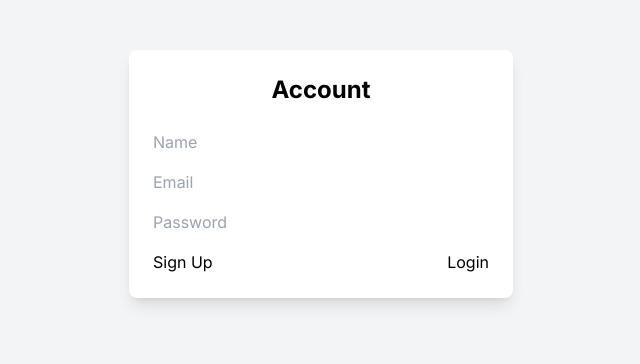
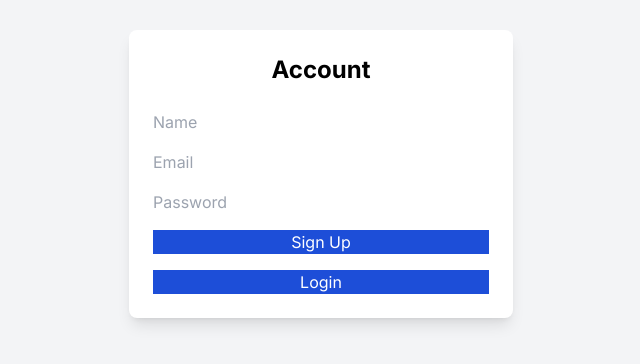
Before and after one commit to Ameer-Hamza289/AI_Customer_Support, a Next.js app: page /auth in a window 1280 px wide. Shown: the part 226-590 px from the top of the page, without its empty margins (319-959 px from the left). Built offline with nearby package versions, Linux system fonts and the light colour scheme.

Commit message:
Classes correction for buttons

```diff
--- a/pages/auth.tsx
+++ b/pages/auth.tsx
@@ -51,11 +51,11 @@ export default function AuthPage() {
                         placeholder="Password"
                         className="input-field"
                     />
-                    <div className="flex justify-between">
-                        <button type="button" onClick={() => handleSubmit('sign-up')} className="btn-primary">
+                    <div className="flex flex-col gap-4">
+                        <button type="button" onClick={() => handleSubmit('sign-up')} className="text-white bg-blue-700">
                             Sign Up
                         </button>
-                        <button type="button" onClick={() => handleSubmit('login')} className="btn-secondary">
+                        <button type="button" onClick={() => handleSubmit('login')} className="text-white bg-blue-700">
                             Login
                         </button>
                     </div>
```
